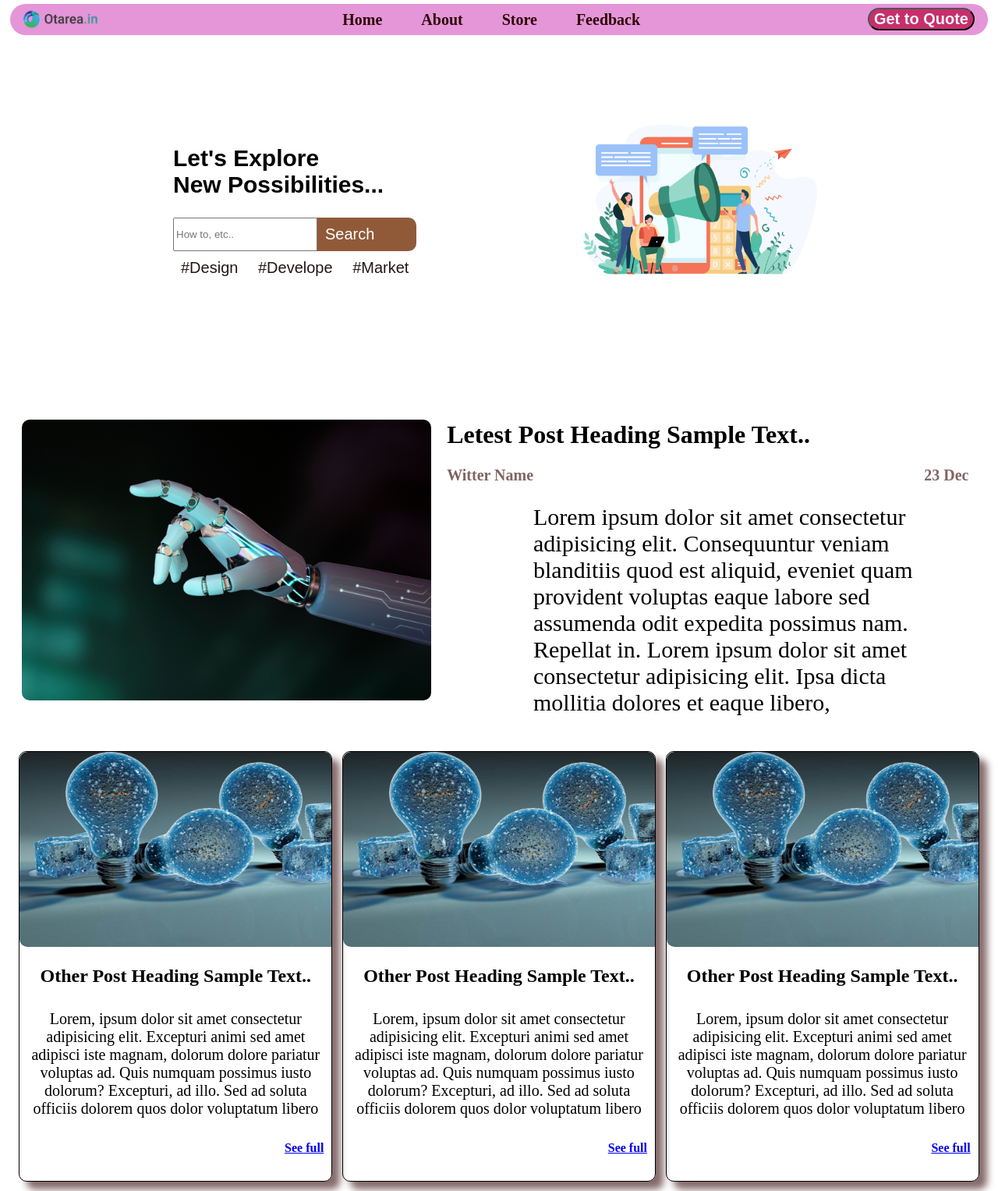
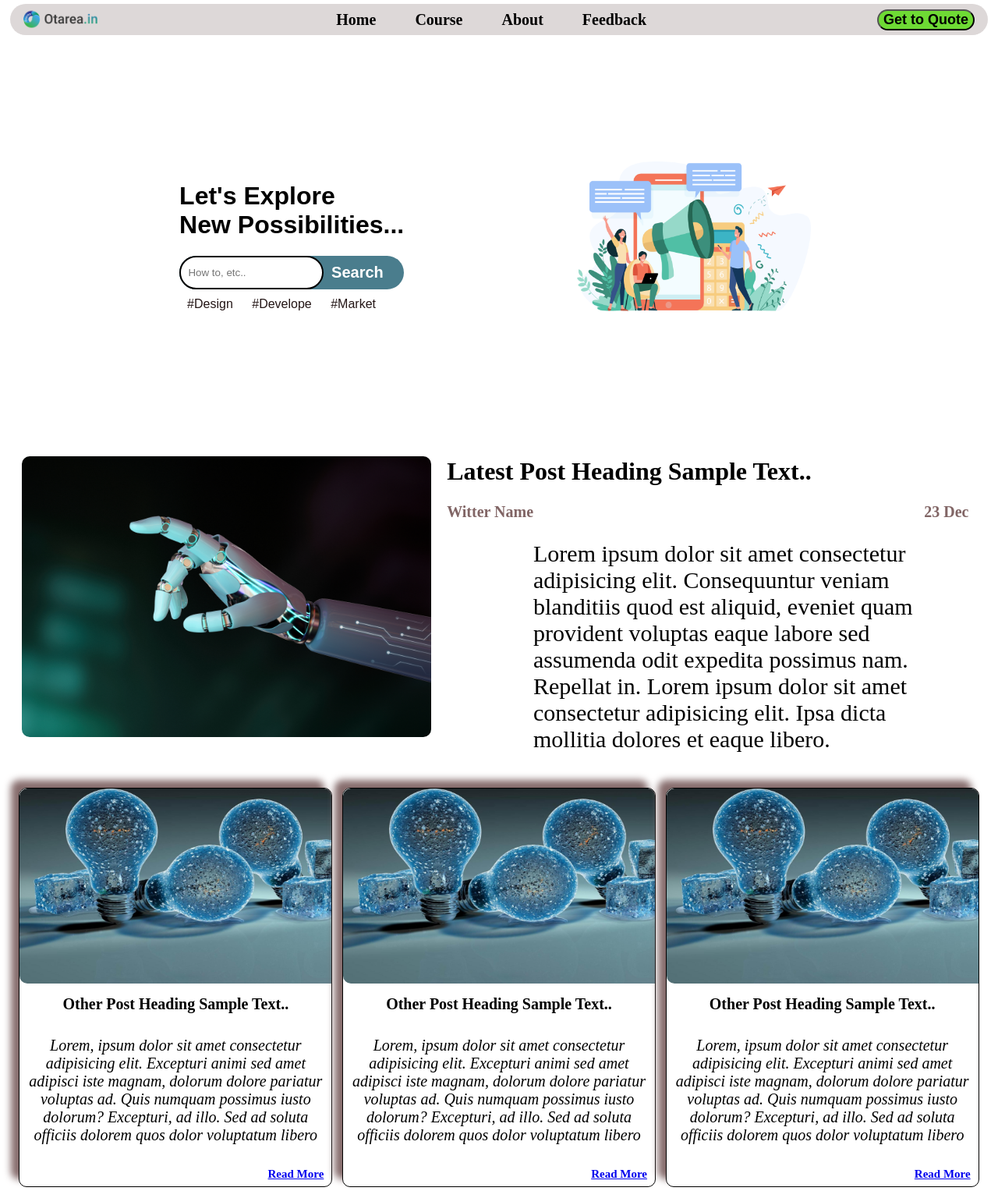
Before and after one commit to pravin8007/Contest-2-Sep, a plain HTML site: page index.html in a window 1280 px wide. Shown: the top 1527 px of the page at 78% size. Drawn offline with Linux system fonts and the light colour scheme.

Commit message:
Second Contest

```diff
--- a/index.html
+++ b/index.html
@@ -10,18 +10,18 @@
     <header>
       <nav id="navbar">
         <ul>
-          <li><img src="/img/Otera.png" id="Oterea" alt="Oterea"/></li>
+          <li><img src="/img/Otera.png" id="Oterea" alt="Oterea" /></li>
           <li>
-            <a href="#"><b>Home</b></a>
+            <a href="#" id="home"><b>Home</b></a>
           </li>
           <li>
-            <a href="#"><b>About</b></a>
+            <a href="#" id="Course"><b>Course</b></a>
           </li>
           <li>
-            <a href="#"><b>Store</b></a>
+            <a href="#" id="About"><b>About</b></a>
           </li>
           <li>
-            <a href="#"><b>Feedback</b></a>
+            <a href="#" id="Feedback"><b>Feedback</b></a>
           </li>
           <li>
             <span class="spanbar">
@@ -37,13 +37,15 @@
     <main>
       <div class="hero">
         <div id="text">
-          <h2>
+          <h1>
             Let's Explore <br />
             New Possibilities...
-          </h2>
+          </h1>
           <div id="search">
-            <input id="s2" type="search" placeholder="How to, etc.." />
-            <label for="s2"> <div id="s1">Search</div></label>
+            <input id="s2" type="search" placeholder="&nbsp How to, etc.." />
+            <label for="s2">
+              <div id="s1"><b>Search</b></div></label
+            >
           </div>
           <div id="hash">
             <span>#Design</span>
@@ -57,9 +59,9 @@
       </div>
 
       <div id="latest">
-        <img src="/img/Robot.png" alt="Robot" />
+        <img src="./img/Robot.png" alt="Robot" />
         <div id="text2">
-          <h1><b>Letest Post Heading Sample Text..</b></h1>
+          <h1><b>Latest Post Heading Sample Text..</b></h1>
           <div id="Writter">
             <span id="w1"><b>Witter Name</b></span>
             <span id="w2"><b>23 Dec</b></span>
@@ -71,11 +73,11 @@
               Consequuntur veniam blanditiis quod est aliquid, eveniet quam
               provident voluptas eaque labore sed assumenda odit expedita
               possimus nam. Repellat in. Lorem ipsum dolor sit amet consectetur
-              adipisicing elit. Ipsa dicta mollitia dolores et eaque libero,
+              adipisicing elit. Ipsa dicta mollitia dolores et eaque libero.
             </p>
           </div>
           <span id="w3"
-            ><a href="#"><b>See full</b></a></span
+            ><a href="#" id="read1"><b>Read More</b></a></span
           >
         </div>
       </div>
@@ -84,7 +86,7 @@
         <div class="more1">
           <div><img src="/img/Rectangle 15.png" id="img10" alt="light" /></div>
           <div id="mayur">
-            <h2><b>Other Post Heading Sample Text..</b></h2>
+            <h1><b>Other Post Heading Sample Text..</b></h1>
             <p class="psp">
               Lorem, ipsum dolor sit amet consectetur adipisicing elit.
               Excepturi animi sed amet adipisci iste magnam, dolorum dolore
@@ -93,14 +95,14 @@
               voluptatum libero
             </p>
             <span class="w4"
-              ><b><a href="#">See full</a></b></span
+              ><a href="#" class="read2"><b>Read More</b></a></span
             >
           </div>
         </div>
         <div class="more1">
           <div><img src="/img/Rectangle 15.png" id="img10" alt="light" /></div>
           <div>
-            <h2><b>Other Post Heading Sample Text..</b></h2>
+            <h1><b>Other Post Heading Sample Text..</b></h1>
             <p class="psp">
               Lorem, ipsum dolor sit amet consectetur adipisicing elit.
               Excepturi animi sed amet adipisci iste magnam, dolorum dolore
@@ -109,14 +111,14 @@
               voluptatum libero
             </p>
             <span class="w4"
-              ><b><a href="#">See full</a></b></span
+              ><a href="#" class="read2"><b>Read More</b></a></span
             >
           </div>
         </div>
         <div class="more1">
           <div><img src="/img/Rectangle 15.png" id="img10" alt="light" /></div>
           <div>
-            <h2><b>Other Post Heading Sample Text..</b></h2>
+            <h1><b>Other Post Heading Sample Text..</b></h1>
             <p class="psp">
               Lorem, ipsum dolor sit amet consectetur adipisicing elit.
               Excepturi animi sed amet adipisci iste magnam, dolorum dolore
@@ -125,11 +127,13 @@
               voluptatum libero
             </p>
             <span class="w4"
-              ><b><a href="#">See full</a></b></span
+              ><a href="#" class="read2"><b>Read More</b></a></span
             >
           </div>
         </div>
       </div>
+    </main>
+
     <footer>
       <div class="footer-col-1">
         <p class="footer-text-1">Download</p>
@@ -141,6 +145,5 @@
         <img src="/img/Desk.png" alt="images" style="margin-left: 10px" />
       </div>
     </footer>
-    </main>
   </body>
 </html>
--- a/style.css
+++ b/style.css
@@ -1,5 +1,5 @@
 #navbar{
-    background-color: #e496d9;
+    background-color: #ddd8d8;
     height: 40px;
     width: 98vw;
     border-radius: 50px;
@@ -28,10 +28,22 @@ nav ul{
 }
 nav a{
     text-decoration: none;
-    color:rgb(48, 4, 4);
+    color:rgb(0, 0, 0);
 }
 nav a:hover{
-    color: white;
+    color: rgb(58, 42, 205);
+}
+#home :hover{
+    font-size: 25px;
+}
+#About:hover{
+    font-size: 25px;
+}
+#Course:hover{
+    font-size: 25px;
+}
+#Feedback:hover{
+    font-size: 25px;
 }
 nav ul li{
     font-size: 20px;
@@ -46,17 +58,19 @@ nav ul li{
 }
 .spanbar button{
     position: fixed;
-    top : 10px;
+    top : 12px;
     right: 30px;
    border-radius: 15px;
-   font-size: 20px;
-   background-color: rgb(199, 47, 108);
-   color: rgb(243, 246, 247);
+   font-size: 18px;
+   background-color: rgb(110, 218, 52);
+   color: rgb(0, 0, 0);
 }
 button:hover{
-    background-color: rgb(42, 165, 73);
+    background-color: rgb(58, 202, 187);
+    box-shadow: 4px 4px 10px black;
 }
 .hero{
+    margin-top: 55px;
     background-image: url(/img/Rectangle\ 31.jpg);
     width: 98vw;
     height: 500px;
@@ -67,17 +81,31 @@ button:hover{
 }
 #text{
     font-family: Arial, Helvetica, sans-serif;
-    font-size: 20px;
 }
 #search{
     display: flex;
-    background-color: rgb(144, 90, 57);
-    border-radius: 10px;
+    background-color: rgb(74, 125, 141);
+    border-radius: 50px;
+}
+#s2{
+    border-radius: 50px;
+    border: 2px solid black;
 }
 #s1{
    font-size: 20px;
-   padding: 10px;
+   width: 10px;
+   /* padding-top: 5px;
+   padding-bottom: 5px;
+   padding-left: 10px; */
+   margin-right: 0px;
+   margin-left: 10px;
+   margin-top: 10px;
+   margin-bottom: 10px;
+   padding-right: 0px;
    color: white;
+}
+#search:hover{
+    font-size: 30px;
 }
 #hash{
     margin-top: 10px;
@@ -97,7 +125,7 @@ button:hover{
     justify-content: space-around;
     overflow: hidden;
 }
-#letest h2{
+#latest h2{
     text-align: center;
 }
 #latest img{
@@ -107,6 +135,10 @@ button:hover{
     width: 60%;
     height: 90%;
     padding: 10px;
+}
+#latest img:hover{
+    width: 62%;
+    height: 92%;
 }
 #w1{
     float: left;
@@ -131,6 +163,9 @@ button:hover{
     font-size: 25px;
     margin-right: 20px;
 }
+#read1:hover{
+    font-size: 28px;
+}
 .web{
     display: flex;
     flex-direction: row;
@@ -142,14 +177,19 @@ button:hover{
 .more1{
     margin-top: 20px;
     width: 400px;
-    height: 550px;
+    height: 510px;
     display: flex;
     overflow: hidden;
     flex-direction: column;
+    border: opx snow white;
     border-radius: 10px;
-    box-shadow: 10px 10px 10px rgb(134, 108, 108);
+    box-shadow: -10px -10px 10px rgb(134, 108, 108);
     border: 0.4px solid black;
     text-align: center;
+    font-size: 10px;
+}
+.more1:hover{
+    box-shadow: 10px 10px 20px rgb(142, 34, 34);
 }
 #img10{
     border-radius: 10px;
@@ -159,13 +199,17 @@ button:hover{
 }
 .psp{
     padding: 10px;
+    font-style: oblique;
     font-size: 20px;
     text-align: center;
 }
 .w4{
     float: right;
     padding-right: 10px;
+    padding-bottom: 10px;
+    font-size: 15px;
 }
+
 footer {
     display: flex;
     align-items: center;
@@ -181,12 +225,12 @@ footer {
     color: #000;
     font-size: 40px;
     text-align: center;
-    font-weight: 300;
+    font-weight: 600;
 }
 .footer-text-2{
     color: #000;
     font-size: 57px;
-    font-weight: 300;
+    font-weight: 900;
     text-align: center;
 }
 .footer-text-3{
@@ -198,20 +242,16 @@ footer {
 .footer-btn{
     color: #FFF;
     text-align: center;
-    font-size: 30px;
-    font-weight: 300;
-    border-radius: 23.5px;
+    font-size: 22px;
+    font-weight: 200;
+    border-radius: 25.5px;
     background: linear-gradient(122deg, #2C56AA 0%, #3BB08B 100%);
-    box-shadow: 2px 3px 2px 0px rgba(0, 0, 0, 0.25);
+    box-shadow: 2px 3px 2px 0px rgba(0, 0, 0, 1);
     border: none;
     padding: 5px 20px;
     margin-top: 70px;
 }
 .footer-btn:hover{
-    background-color:linear-gradient(12deg, #071126 0%, #204d3f 100%);;
+    font-size: 25px;
+    background-color:linear-gradient(122deg, #071126 0%, #204d3f 100%);
 }
-@media screen and (max-width : 1100px) {
-    #Oterea{
-        margin: 10px;
-    }
-}
```
Lines whose indentation alone changed are shown as unchanged.
